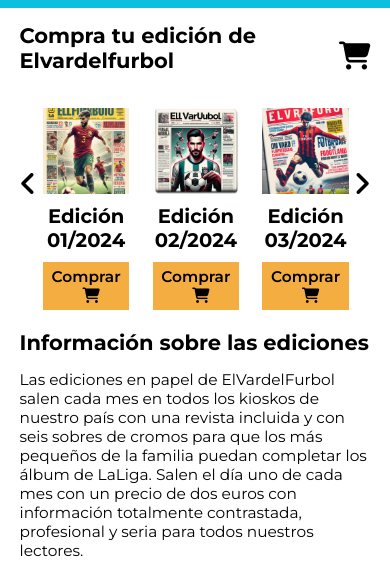
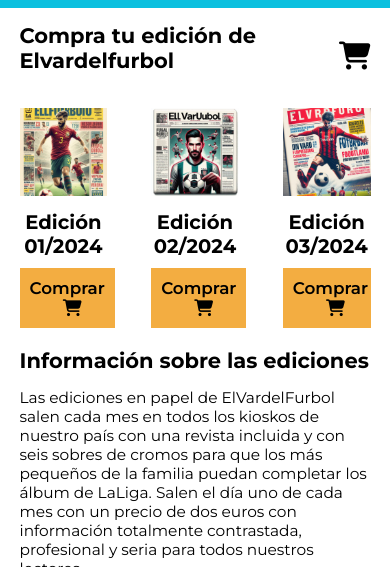
Before and after one commit to rubo1999/elvardelfurbol, a plain HTML site: page ediciones.html in a window 390 px wide. Shown: the part 249-816 px from the top of the page. Drawn offline with Linux system fonts and the light colour scheme.

Commit message:
todo ok a falta de JS del carrito

```diff
--- a/css/ediciones.css
+++ b/css/ediciones.css
@@ -102,15 +102,11 @@ header nav ul li i{
 }
 .periodicos{
     display: flex;
-    width: 134%;
+    justify-content: space-between;
 }
 .periodicos section{
-    width: calc(100% / 3 - 15%);
+    width: calc(100% / 4);
     text-align: center;
-    margin-left: 5%;
-}
-.periodicos section:nth-child(3){
-    margin-right: 5px;
 }
 .periodicos section h4{
     font-size: 1.4rem;
@@ -127,23 +123,6 @@ header nav ul li i{
 }
 .periodicos section img{
     width: 100%;
-    display: block;
-}
-.anterior, .siguiente{
-    font-size: 2.5rem;
-    position: absolute;
-    top: 50%;
-    padding: 10px;
-    border-radius: 20px;
-}
-.anterior:hover, .siguiente:hover{
-    background-color: var(--naranja);
-}
-.anterior{
-    left: 0;
-}
-.siguiente{
-    right: 0;
 }
 .infoPeriodicos{
    width: 90%;
@@ -209,22 +188,9 @@ header nav ul li i{
         margin-left: 5px;
     }
 }
-@media screen and (max-width:800px){
-    .comprarEdiciones button{
-        background-color: transparent;
-        padding: 0;
-    }
-}
 @media screen and (max-width:500px){
     .periodicos h4{
         font-size: 1.2rem;
-    }
-    .periodicos section button{
-        font-size: 1.1rem;
-        padding: 5px;
-    }
-    .comprarEdiciones button{
-        font-size: 2rem;
     }
     header nav{
         width: calc(60% - 40px);
--- a/ediciones.html
+++ b/ediciones.html
@@ -54,19 +54,12 @@
                 <h4>Edición 03/2024</h4>
                 <button>Comprar<i class="fa-solid fa-cart-shopping"></i></button>
             </section>
-            <section class="edicion4">
-                <img src="img/abril.jpg" alt="">
-                <h4>Edición 04/2024</h4>
-                <button>Comprar<i class="fa-solid fa-cart-shopping"></i></button>
-            </section>
-            <button class="anterior"><i class="fa-solid fa-angle-left"></i></button>
-            <button class="siguiente"><i class="fa-solid fa-angle-right"></i></button>
         </div>
     </div>
     <div class="infoPeriodicos">
         <h3>Información sobre las ediciones</h3>
         <p>Las ediciones en papel de ElVardelFurbol salen cada mes en todos los kioskos de nuestro país con una revista incluida y con seis sobres de cromos para que los más pequeños de la familia puedan completar los álbum de LaLiga. Salen el día uno de cada mes con un precio de dos euros con información totalmente contrastada, profesional y seria para todos nuestros lectores.</p>
-        <p>Con la edición del mes de abril ya hemos sacado a la luz nuestras primeras cuatro ediciones en toda nuestro corto recorrido con unos datos de venta muy interesantes, por lo que seguiremos trabajando con esfuerzo e ilusión para todos vosotros.</p>
+        <p>Con la edición del mes de abril que sacaremos a la luz en los próximos días, ya habremos realizado nuestras primeras cuatro ediciones en toda nuestro corto recorrido con unos datos de venta muy interesantes, por lo que seguiremos trabajando con esfuerzo e ilusión para todos vosotros.</p>
         <p>Recordad que no sólo estamos en la edición en papel, sino que también podéis ver y escuhar a todo el equipo que conforma Elvardelfurbol en nuestro canal de Twitch todos los fines de semana desde las 14:00 hasta las 20:30 con informaciones nuevas, novedades, el minuto a minuto de los partidos.</p>
     </div>
 </body>
```
Also changed, not shown: img/abril.jpg (deleted).
